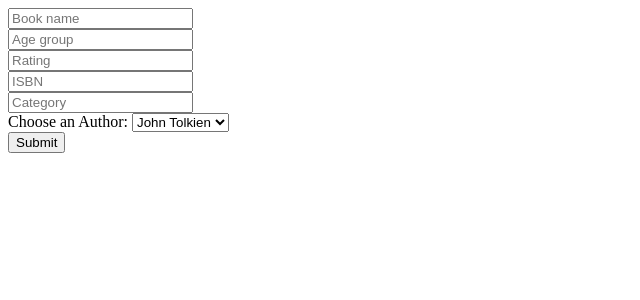
After one commit to KWojcik243/LibrarySystem, a Django app: page /add_book/ in a window 1280 px wide. The commit adds this page. Shown: the top 300 px of the page, without its empty margins (0-640 px from the left). Run offline with Django 4.2, Linux system fonts and the light colour scheme; a user stored in the database is signed in; data comes from the database, SQL or seed files in the repository; both versions use the stored data as it was after the commit.

Commit message:
add_book and add_author working

```diff
--- a/Library_system/forms.py
+++ b/Library_system/forms.py
@@ -1,7 +1,7 @@
 from django import forms
 from django.contrib.auth.forms import UserCreationForm
 from django.contrib.auth.models import User
-# from .models import User
+from .models import Book, Author
 
 
 # class UserForm(forms.ModelForm):
@@ -19,3 +19,24 @@ class CreateUserForm(UserCreationForm):
     class Meta:
         model = User
         fields = ['first_name', 'last_name', 'email', 'password1', 'password2']
+
+
+class BookForm(forms.ModelForm):
+    name = forms.CharField(widget=forms.TextInput(attrs={'placeholder': "Book name"}))
+    age_group = forms.CharField(widget=forms.NumberInput(attrs={'placeholder': "Age group"}))
+    rating = forms.CharField(widget=forms.NumberInput(attrs={'placeholder': "Rating", 'max': '10'}))
+    isbn = forms.CharField(widget=forms.NumberInput(attrs={'placeholder': "ISBN"}))
+    category = forms.CharField(widget=forms.TextInput(attrs={'placeholder': "Category"}))
+
+    class Meta:
+        model = Book
+        fields = ['name', 'age_group', 'rating', 'isbn', 'category']
+
+
+class AuthorForm(forms.ModelForm):
+    name = forms.CharField(widget=forms.TextInput(attrs={'placeholder': "First name"}))
+    surname = forms.CharField(widget=forms.TextInput(attrs={'placeholder': "Last name"}))
+
+    class Meta:
+        model = Author
+        fields = ['name', 'surname']
--- a/Library_system/models.py
+++ b/Library_system/models.py
@@ -17,6 +17,9 @@ class Author(models.Model):
     name = models.CharField(max_length=40)
     surname = models.CharField(max_length=40)
 
+    def __str__(self):
+        return (self.name, self.surname, self.id)
+
 
 class Book(models.Model):
     name = models.CharField(max_length=400)
--- /dev/null
+++ b/Library_system/templates/add_book.html
@@ -0,0 +1,47 @@
+<!DOCTYPE html>
+<html lang="en">
+<head>
+    <meta charset="UTF-8">
+    <title>Title</title>
+</head>
+<body>
+    <form method="POST" action="{% url 'add_book' %}">
+        {% csrf_token %}
+        <div>
+{#            <input type="text" placeholder="Name" name="name">#}
+            {{ form.name }}
+        </div>
+        <div>
+{#            <input type="text" placeholder="Surname" name="surname">#}
+            {{ form.age_group }}
+        </div>
+        <div>
+{#            <input type="email" placeholder="Email" name="email">#}
+            {{ form.rating }}
+        </div>
+        <div>
+            {{ form.isbn }}
+        </div>
+        <div>
+            {{ form.category }}
+        </div>
+        <div>
+            <label for="author">Choose an Author:</label>
+            <select name="author" id="author">
+                {% for author in authors %}
+                <option value={{ author.id }}>{{ author.name }} {{ author.surname }}</option>
+                {%  endfor %}
+            </select>
+        </div>
+
+        <button type="submit" class="btn btn-primary">Submit</button>
+    </form>
+    {% if messages %}
+            <ul class="messages">
+                {% for message in messages %}
+                    <li>{{ message }}</li>
+                {% endfor %}
+            </ul>
+    {% endif %}
+</body>
+</html>
--- a/Library_system/templates/home.html
+++ b/Library_system/templates/home.html
@@ -6,7 +6,7 @@
 </head>
 <body>
     {%  for item in all %}
-        <p>{{ item }}</p>
+        <p>{{ item.name }} {{item.surname}} </p>
     {% endfor %}
 </body>
 </html>
--- a/Library_system/urls.py
+++ b/Library_system/urls.py
@@ -5,5 +5,7 @@ urlpatterns = [
     path('', views.home, name="home"),
     path('login/', views.login_page, name="login"),
     path('register/', views.register_page, name="register_page"),
-    path('logout/', views.logout_user, name="logout")
+    path('logout/', views.logout_user, name="logout"),
+    path('add_book/', views.add_book, name="add_book"),
+    path('add_author/', views.add_author, name="add_author"),
 ]
--- a/Library_system/views.py
+++ b/Library_system/views.py
@@ -1,15 +1,17 @@
 from django.contrib.auth import authenticate, login, logout
 from django.contrib.auth.decorators import login_required
 from django.shortcuts import render, redirect
-from .forms import CreateUserForm
+from .forms import CreateUserForm, BookForm, AuthorForm
+from .models import Book, Author
 from django.contrib.auth.models import User
 from django.contrib import messages
 
 
 @login_required(login_url='login')
 def home(request):
-    all_users = User.objects.all
-    return render(request, 'home.html', {'all': all_users})
+    # all_books = Book.objects.all
+    all_books = Author.objects.all
+    return render(request, 'home.html', {'all': all_books})
 
 
 # def join(request):
@@ -46,10 +48,8 @@ def register_page(request):
         return redirect('home')
     form = CreateUserForm()
     if request.method == 'POST':
-        print('i')
         form = CreateUserForm(request.POST)
         if form.is_valid():
-            print('j')
             user = form.save(commit=False)
             user.username = user.email.lower()
             user.save()
@@ -60,6 +60,35 @@ def register_page(request):
     return render(request, 'register.html', {'form': form})
 
 
+@login_required(login_url='login')
+def add_book(request):
+    form = BookForm()
+    all_authors = Author.objects.all
+    if request.method == "POST":
+        form = BookForm(request.POST)
+        if form.is_valid():
+            author = request.POST.get('author')
+            book = form.save(commit=False)
+            book.author_id = Author.objects.get(id=author)
+            book.save()
+        else:
+            messages.error(request, form.errors)
+    return render(request, 'add_book.html', {'form': form, 'authors': all_authors})
+
+
+@login_required(login_url='login')
+def add_author(request):
+    form = AuthorForm()
+    if request.method == "POST":
+        form = AuthorForm(request.POST)
+        if form.is_valid():
+            author = form.save(commit=False)
+            author.save()
+        else:
+            messages.error(request, form.errors)
+    return render(request, 'add_author.html', {'form': form})
+
+
 def logout_user(request):
     logout(request)
     return redirect('login')
```
Also changed, not shown: Library_system/templates/add_author.html (added, +26 -0 lines), db.sqlite3.
